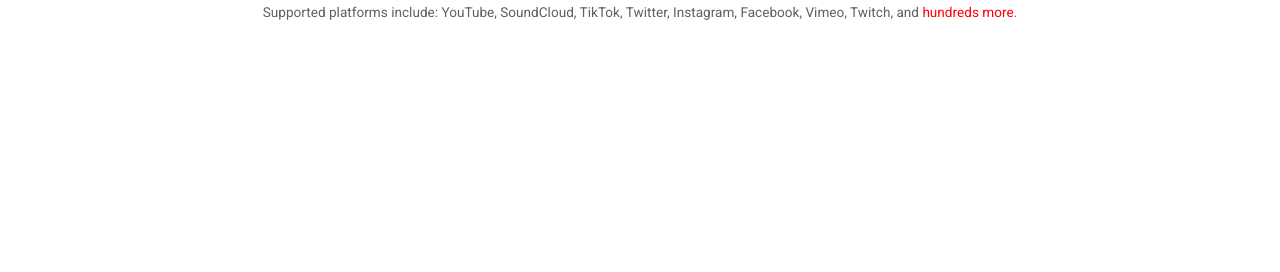
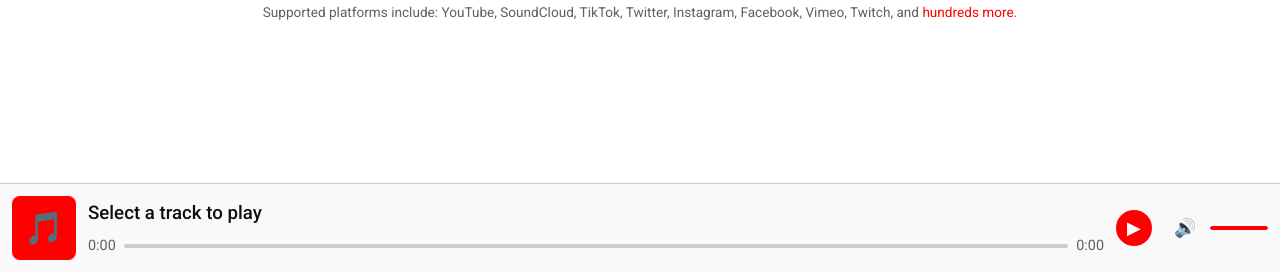
Before and after one commit to zJvilian/yt-mp3-downloader, a Flask app: page / in a window 1280 px wide. Shown: the part 528-800 px from the top of the page. Run offline with Flask 3, Linux system fonts and the light colour scheme; data that the repository does not hold is empty; some libraries are stand-ins or nearby versions.

Commit message:
updated: player changed

```diff
--- a/app/static/css/player.css
+++ b/app/static/css/player.css
@@ -1,96 +1,193 @@
 /* Audio Player Styles */
 
-/* Global player styling */
+/* Global player styling - Always fixed at bottom */
 #global-player-container {
-  margin: 1.5rem 0;
-  padding: 1rem;
-  background: var(--surface-color);
-  border-radius: var(--border-radius);
-  border: 1px solid var(--border-color);
-  box-shadow: var(--shadow-md);
-  animation: fadeIn 0.3s ease-in-out;
-  transition: all 0.3s ease-in-out;
-}
-
-#global-player-container.pinned {
   position: fixed;
   bottom: 0;
   left: 0;
-  right: 0;
-  z-index: 100;
+  width: 100%;
   margin: 0;
-  border-radius: 0;
-  border-bottom: none;
-  box-shadow: 0 -2px 10px rgba(0, 0, 0, 0.1);
+  padding: 0;
+  z-index: 1000; /* Increased to ensure it's above everything */
+  background-color: var(--surface-color);
+  box-shadow: var(--shadow-lg);
+  border-top: 1px solid var(--border-color);
+  box-sizing: border-box;
+  display: flex; /* Always visible */
 }
 
+/* Adjust main container to add padding at bottom to prevent content from being hidden behind player */
+.yt-container {
+  padding-bottom: 90px; /* Adjust based on your player height */
+}
+
+/* Adjust player layout for better spacing without pin/close buttons */
 .yt-global-player-inner {
   display: flex;
+  flex-direction: row;
   align-items: center;
-  gap: 1rem;
+  padding: 12px;
+  gap: 12px;
+  width: 100%;
+  max-width: 100%;
+  box-sizing: border-box;
 }
 
-.yt-global-player-art {
-  width: 60px;
-  height: 60px;
-  border-radius: var(--border-radius);
-  background: var(--primary);
+/* Player controls - now with more space since we removed buttons */
+.yt-global-player-controls {
+  display: flex;
+  align-items: center;
+  gap: 16px;
+  margin-left: auto; /* Push to the right */
+}
+
+/* Pin button - fixed position at right side */
+.yt-global-player-pin {
+  position: absolute;
+  top: 12px;
+  right: 12px;
+  z-index: 1001;
+  width: 28px;
+  height: 28px;
   display: flex;
   align-items: center;
   justify-content: center;
-  flex-shrink: 0;
-  overflow: hidden;
+  cursor: pointer;
+  color: var(--text-secondary);
+  background-color: transparent;
+  border: none;
+  border-radius: 50%;
+  transition: background-color 0.2s;
+  font-size: 16px;
 }
 
-.yt-global-player-icon {
-  font-size: 2rem;
+.yt-global-player-pin:hover {
+  background-color: var(--hover-color);
+}
+
+/* Player art */
+.yt-global-player-art {
+  width: 64px;
+  height: 64px;
+  flex-shrink: 0;
+  background-color: var(--primary);
+  color: white;
+  border-radius: var(--border-radius);
+  display: flex;
+  align-items: center;
+  justify-content: center;
+  font-size: 32px;
+}
+
+/* Player info and controls */
+.yt-global-player-info {
+  flex: 1;
+  min-width: 0; /* Important for text overflow */
+  display: flex;
+  flex-direction: column;
+  gap: 8px;
+  max-width: calc(100% - 200px); /* Leave space for controls */
+}
+
+.yt-global-player-title {
+  font-weight: 500;
+  white-space: nowrap;
+  overflow: hidden;
+  text-overflow: ellipsis;
+  color: var(--text-color);
+  margin: 0;
+  padding: 0;
+}
+
+.yt-global-player-time {
+  display: flex;
+  align-items: center;
+  gap: 8px;
+  color: var(--text-secondary);
+  font-size: 0.9rem;
+}
+
+/* Progress bar container */
+.yt-global-player-progress {
+  flex: 1;
+  display: flex;
+  align-items: center;
+  gap: 8px;
+}
+
+/* Actual progress bar */
+.yt-progress {
+  width: 100%;
+  height: 4px;
+  background-color: var(--border-color);
+  border-radius: 2px;
+  overflow: hidden;
+  cursor: pointer;
+  position: relative;
+}
+
+.yt-progress-bar {
+  height: 100%;
+  background-color: var(--primary);
+  width: 0;
+  border-radius: 2px;
+}
+
+/* Volume control */
+.yt-volume-control {
+  display: flex;
+  align-items: center;
+  gap: 8px;
+  width: 100px;
+}
+
+/* Close button */
+.yt-global-player-close {
+  flex-shrink: 0;
+  width: 32px;
+  height: 32px;
+  display: flex;
+  align-items: center;
+  justify-content: center;
+  cursor: pointer;
+  color: var(--text-secondary);
+  background-color: transparent;
+  border: none;
+  border-radius: 50%;
+  transition: background-color 0.2s;
+}
+
+.yt-global-player-close:hover {
+  background-color: var(--hover-color);
+}
+
+/* Control buttons */
+.yt-player-btn {
+  background: none;
+  border: none;
+  color: var(--text-color);
+  cursor: pointer;
+  width: 36px;
+  height: 36px;
+  display: flex;
+  align-items: center;
+  justify-content: center;
+  border-radius: 50%;
+  transition: background-color 0.2s;
+  font-size: 18px;
+}
+
+.yt-player-btn:hover {
+  background-color: var(--hover-color);
+}
+
+.yt-player-btn-play {
+  background-color: var(--primary);
   color: white;
 }
 
-.yt-global-player-content {
-  flex: 1;
-  min-width: 0; /* Important for text overflow to work */
-  display: flex;
-  flex-direction: column;
-  gap: 0.5rem;
-}
-
-.yt-global-audio-player {
-  width: 100%;
-  height: 36px;
-  border-radius: var(--border-radius);
-  background-color: var(--bg-color);
-}
-
-.yt-global-player-info {
-  display: flex;
-  align-items: center;
-  gap: 12px;
-}
-
-.yt-global-player-title-container {
-  flex: 1;
-  min-width: 0;
-}
-
-#now-playing-title {
-  display: block;
-  font-weight: 500;
-  color: var(--text-color);
-  overflow: hidden;
-  text-overflow: ellipsis;
-  white-space: nowrap;
-}
-
-.yt-global-player-time {
-  font-size: 0.8rem;
-  color: var(--text-secondary);
-  margin-top: 4px;
-}
-
-.yt-global-player-actions {
-  display: flex;
-  gap: 8px;
+.yt-player-btn-play:hover {
+  background-color: var(--primary-hover);
 }
 
 /* Highlight the currently playing item more distinctly */
@@ -114,18 +211,29 @@
   font-weight: bold;
 }
 
+/* Media queries for responsiveness */
 @media (max-width: 640px) {
   .yt-global-player-inner {
-    flex-direction: column;
-    align-items: stretch;
+    padding: 8px;
   }
 
   .yt-global-player-art {
-    width: 100%;
-    height: 80px;
+    width: 48px;
+    height: 48px;
   }
 
-  #global-player-container.pinned .yt-global-player-art {
-    display: none;
+  .yt-volume-control {
+    display: none; /* Hide volume on mobile */
   }
 }
+
+@media (max-width: 480px) {
+  .yt-global-player-time {
+    font-size: 0.8rem;
+  }
+
+  .yt-player-btn {
+    width: 32px;
+    height: 32px;
+  }
+}
--- a/app/static/js/live-updates.js
+++ b/app/static/js/live-updates.js
@@ -256,8 +256,11 @@
     });
   }
 
+  // Update the attachPlayButtonHandler function to skip showing/hiding the player
   function attachPlayButtonHandler(button) {
-    // Copy event handler from player.js
+    // Similar to the player.js implementation but without showing/hiding the player container
+    // As it's now always visible
+
     button.addEventListener("click", function(event) {
       event.preventDefault();
       event.stopPropagation();
@@ -265,7 +268,6 @@
       const audioSrc = this.getAttribute('data-audio-src');
       const audioTitle = this.getAttribute('data-audio-title');
       const globalPlayer = document.getElementById("global-audio-player");
-      const globalPlayerContainer = document.getElementById("global-player-container");
       const nowPlayingTitle = document.getElementById("now-playing-title");
 
       // If this is already playing, toggle play/pause
@@ -281,7 +283,6 @@
       // Otherwise, load and play the new track
       globalPlayer.src = audioSrc;
       nowPlayingTitle.textContent = audioTitle;
-      globalPlayerContainer.style.display = 'flex';
 
       // Show loading state
       this.innerHTML = `
--- a/app/static/js/player.js
+++ b/app/static/js/player.js
@@ -5,8 +5,13 @@
   const globalPlayerContainer = document.getElementById("global-player-container");
   const nowPlayingTitle = document.getElementById("now-playing-title");
   const currentTimeLabel = document.getElementById("current-time");
-  const durationTimeLabel = document.getElementById("duration-time");
-  const pinPlayerButton = document.getElementById("pin-player-button");
+  const durationTimeLabel = document.getElementById("duration");
+  const progressBar = document.getElementById("audio-progress");
+  const progressContainer = document.querySelector(".yt-progress");
+  const volumeSlider = document.getElementById("volume-slider");
+  const muteButton = document.getElementById("mute-button");
+  const playPauseGlobal = document.getElementById("play-pause-global");
+
   let currentlyPlaying = null;
 
   // Function to update UI when a song is playing
@@ -24,22 +29,89 @@
       const listItem = button.closest('.yt-list-item');
       if (listItem) listItem.classList.add('playing');
     }
+
+    // Also update the global play/pause button
+    if (playPauseGlobal) {
+      playPauseGlobal.textContent = isPlaying ? "⏸" : "▶";
+    }
   }
 
   // Format time in MM:SS format
   function formatTime(seconds) {
+    if (isNaN(seconds)) return "0:00";
+
     seconds = Math.floor(seconds);
     const minutes = Math.floor(seconds / 60);
     seconds = seconds % 60;
     return `${minutes}:${seconds.toString().padStart(2, '0')}`;
   }
 
-  // Update time display
+  // Update time display and progress bar
   function updateTimeDisplay() {
     if (!globalPlayer.duration) return;
 
-    currentTimeLabel.textContent = formatTime(globalPlayer.currentTime);
-    durationTimeLabel.textContent = formatTime(globalPlayer.duration);
+    const currentTime = globalPlayer.currentTime || 0;
+    const duration = globalPlayer.duration || 0;
+
+    // Update text labels
+    currentTimeLabel.textContent = formatTime(currentTime);
+    durationTimeLabel.textContent = formatTime(duration);
+
+    // Update progress bar
+    const percent = (currentTime / duration) * 100;
+    if (progressBar) {
+      progressBar.style.width = `${percent}%`;
+    }
+  }
+
+  // Handle progress bar clicks
+  if (progressContainer) {
+    progressContainer.addEventListener('click', (e) => {
+      const bounds = progressContainer.getBoundingClientRect();
+      const x = e.clientX - bounds.left;
+      const percent = x / bounds.width;
+
+      globalPlayer.currentTime = percent * globalPlayer.duration;
+      updateTimeDisplay();
+    });
+  }
+
+  // Handle global play/pause button
+  if (playPauseGlobal) {
+    playPauseGlobal.addEventListener('click', () => {
+      if (globalPlayer.paused) {
+        globalPlayer.play();
+      } else {
+        globalPlayer.pause();
+      }
+    });
+  }
+
+  // Handle volume slider
+  if (volumeSlider) {
+    const volumeBar = volumeSlider.querySelector('.yt-progress-bar');
+
+    volumeSlider.addEventListener('click', (e) => {
+      const bounds = volumeSlider.getBoundingClientRect();
+      const x = e.clientX - bounds.left;
+      const volumeLevel = Math.max(0, Math.min(1, x / bounds.width));
+
+      globalPlayer.volume = volumeLevel;
+      volumeBar.style.width = `${volumeLevel * 100}%`;
+
+      // Update mute button state
+      if (muteButton) {
+        muteButton.textContent = volumeLevel === 0 ? '🔇' : '🔊';
+      }
+    });
+  }
+
+  // Handle mute button
+  if (muteButton) {
+    muteButton.addEventListener('click', () => {
+      globalPlayer.muted = !globalPlayer.muted;
+      muteButton.textContent = globalPlayer.muted ? '🔇' : '🔊';
+    });
   }
 
   // Handle player events directly from the audio element
@@ -54,6 +126,9 @@
   globalPlayer.addEventListener('ended', () => {
     updatePlayingState(currentlyPlaying, false);
   });
+
+  // Handle timeupdate for progress bar and time display
+  globalPlayer.addEventListener('timeupdate', updateTimeDisplay);
 
   // Set up play button click handlers
   playButtons.forEach(button => {
@@ -76,8 +151,7 @@
 
       // Otherwise, load and play the new track
       globalPlayer.src = audioSrc;
-      nowPlayingTitle.textContent = audioTitle;
-      globalPlayerContainer.style.display = 'flex';
+      if (nowPlayingTitle) nowPlayingTitle.textContent = audioTitle;
 
       // Update the currently playing reference
       currentlyPlaying = this;
@@ -118,35 +192,4 @@
       });
     });
   });
-
-  // Update current time and duration display
-  globalPlayer.addEventListener('loadedmetadata', () => {
-    durationTimeLabel.textContent = formatTime(globalPlayer.duration);
-  });
-
-  globalPlayer.addEventListener('timeupdate', () => {
-    currentTimeLabel.textContent = formatTime(globalPlayer.currentTime);
-  });
-
-  // Pin player to bottom feature
-  pinPlayerButton.addEventListener('click', () => {
-    const isPinned = globalPlayerContainer.classList.toggle('pinned');
-    pinPlayerButton.textContent = isPinned ? '📍' : '📌';
-    pinPlayerButton.title = isPinned ? 'Unpin player' : 'Pin player to bottom';
-
-    // Save preference to localStorage
-    localStorage.setItem('player-pinned', isPinned ? 'true' : 'false');
-
-    // If pinned, ensure player is visible
-    if (isPinned && globalPlayerContainer.style.display === 'none') {
-      globalPlayerContainer.style.display = 'block';
-    }
-  });
-
-  // Restore pinned state if previously set
-  if (localStorage.getItem('player-pinned') === 'true') {
-    globalPlayerContainer.classList.add('pinned');
-    pinPlayerButton.textContent = '📍';
-    pinPlayerButton.title = 'Unpin player';
-  }
 });
--- a/app/templates/index.html
+++ b/app/templates/index.html
@@ -68,27 +68,32 @@
       <button class="yt-button">Download</button>
     </form>
 
-    <!-- Global Audio Player (initially hidden) -->
-    <div id="global-player-container" style="display: none">
+    <!-- Global Player HTML Structure -->
+    <div id="global-player-container">
       <div class="yt-global-player-inner">
-        <div class="yt-global-player-art">
-          <div class="yt-global-player-icon">🎵</div>
+        <div class="yt-global-player-art">🎵</div>
+        <div class="yt-global-player-info">
+          <h3 class="yt-global-player-title" id="now-playing-title">Select a track to play</h3>
+          <div class="yt-global-player-progress">
+            <span class="yt-global-player-time" id="current-time">0:00</span>
+            <div class="yt-progress">
+              <div class="yt-progress-bar" id="audio-progress"></div>
+            </div>
+            <span class="yt-global-player-time" id="duration">0:00</span>
+          </div>
         </div>
-        <div class="yt-global-player-content">
-          <div class="yt-global-player-info">
-            <div class="yt-global-player-title-container">
-              <span id="now-playing-title">No song selected</span>
-              <div class="yt-global-player-time">
-                <span id="current-time">0:00</span> / <span id="duration-time">0:00</span>
-              </div>
+        <div class="yt-global-player-controls">
+          <button class="yt-player-btn yt-player-btn-play" id="play-pause-global">▶</button>
+          <div class="yt-volume-control">
+            <button class="yt-player-btn" id="mute-button">🔊</button>
+            <div class="yt-progress" id="volume-slider">
+              <div class="yt-progress-bar" style="width: 100%"></div>
             </div>
           </div>
-          <audio id="global-audio-player" class="yt-global-audio-player" controls></audio>
-        </div>
-        <div class="yt-global-player-actions">
-          <button id="pin-player-button" class="yt-btn" title="Pin player to bottom">📌</button>
+          <!-- Removed close and pin buttons -->
         </div>
       </div>
+      <audio id="global-audio-player"></audio>
     </div>
 
     <!-- Active Downloads -->
```
